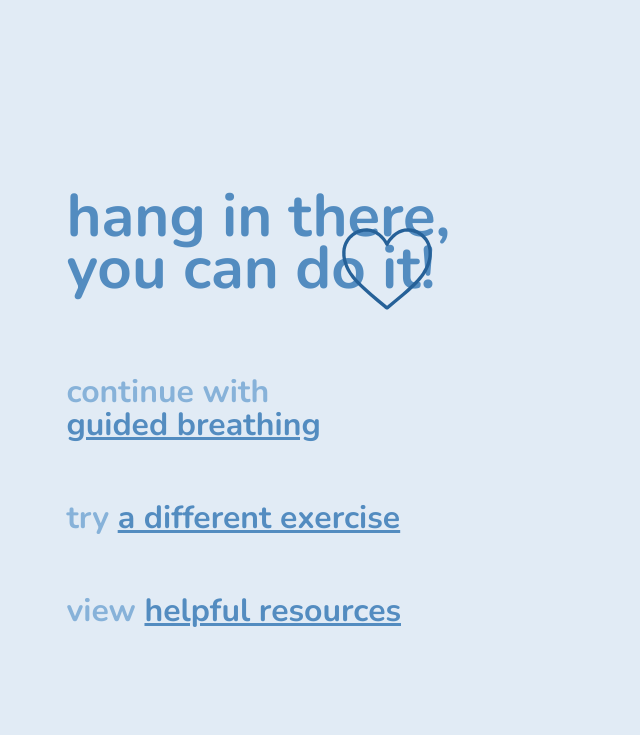
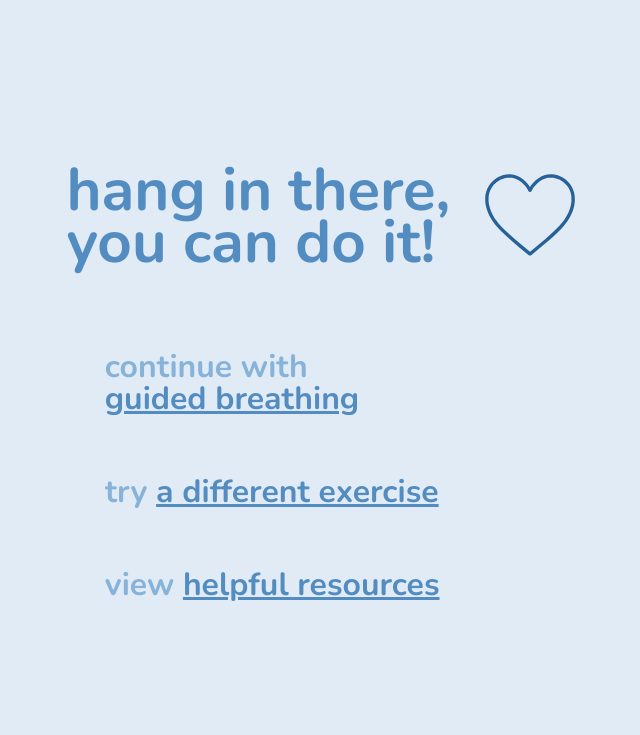
Before and after one commit to martincai8/grounded, a Flask app: template templates/ending/hangInThere.html in a window 1280 px wide. Shown: the top 735 px of the page, without its empty margins (68-708 px from the left). Run offline with Flask 2, Linux system fonts and the light colour scheme; the template is opened without the code that fills it, so the values that code supplies are empty.

Commit message:
fixed hardcoded heart symbol on the hang in there page to be dynamically positioned

```diff
--- a/static/css/hangInThere.css
+++ b/static/css/hangInThere.css
@@ -1,5 +1,15 @@
-* {
-    overflow-y: visible;
+
+.main {
+   display: flex;
+   flex-direction: row;
+   align-items: center;
+   height: 90vh;
+}
+
+.heart {
+   height: fit-content;
+   margin-left: 35px;
+   margin-top: -300px;
 }
 
 .hang-in-there, .you-can-do-it{
@@ -18,7 +28,6 @@
    width: fit-content;
    height: fit-content;
    margin-left: 10%;
-   margin-top: 10%;
 }
 
 .links {
@@ -46,15 +55,3 @@
 .try, .guided-breathing {
    margin-bottom: 50px;
 }
-
-
-.textcontainer {
-   width: 100%;
-
-}
-
-.heart {
-   position: absolute;
-   top: 28%;
-   left: 32%;
-}
--- a/static/css/senses-start.css
+++ b/static/css/senses-start.css
@@ -40,7 +40,6 @@ body {
     box-sizing: border-box;
     margin-right: 3px;
     background-color: #E1EBF5;
-
 }
 
 img {
@@ -49,11 +48,6 @@ img {
     width:40%;
     height:auto;
     margin-bottom: -12%;
-/* left: 60%;
-right: 35.56%;
-top: 57.42%;
-bottom: 41.67%; */
-
 }
 
 .instructions {
--- a/templates/ending/hangInThere.html
+++ b/templates/ending/hangInThere.html
@@ -15,21 +15,19 @@
 </head>
 <body>
     <div class="main">
-        <div class="textcontainer">
-
         <div class="container">
             <div class="text">
                     <H1 class="hang-in-there">hang in there,</H1>
                 <H1 class="you-can-do-it">you can do it!</H1>
             </div>
-        </div>
 
-        <div class="links">
-            <h1 class="continue-with">continue with</h1>
-            <h1 class="guided-breathing"><a href="">guided breathing</a></h1>
+            <div class="links">
+                <h1 class="continue-with">continue with</h1>
+                <h1 class="guided-breathing"><a href="">guided breathing</a></h1>
 
-            <h1 class="try">try <span class="a-different-exercise"><a href="">a different exercise</a></span></h1>
-            <h1 class="view">view <span class="helpful-resources"><a href="">helpful resources</a></span></h1>
+                <h1 class="try">try <span class="a-different-exercise"><a href="">a different exercise</a></span></h1>
+                <h1 class="view">view <span class="helpful-resources"><a href="">helpful resources</a></span></h1>
+            </div>
         </div>
 
         <div class = "heart">
@@ -38,7 +36,5 @@
 
     </div>
 
-    </div>
-
 </body>
 </html>
```
